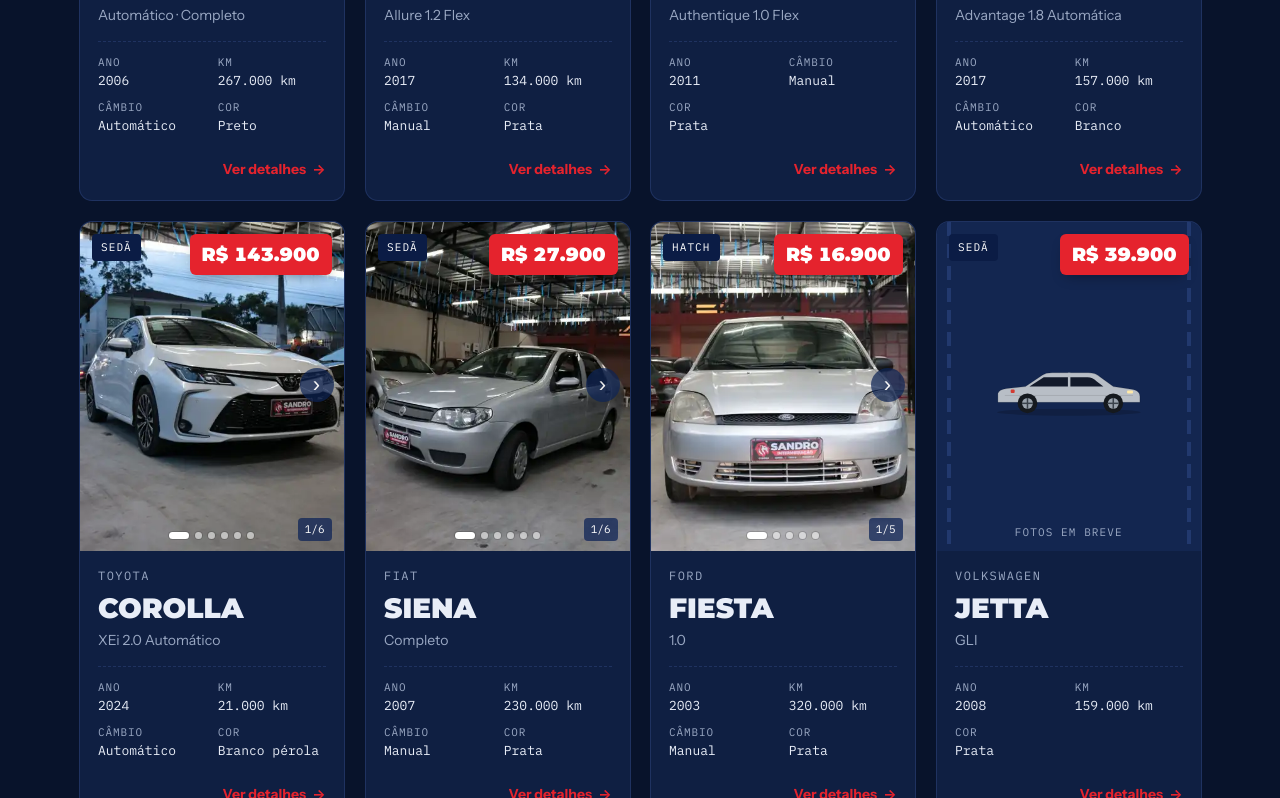
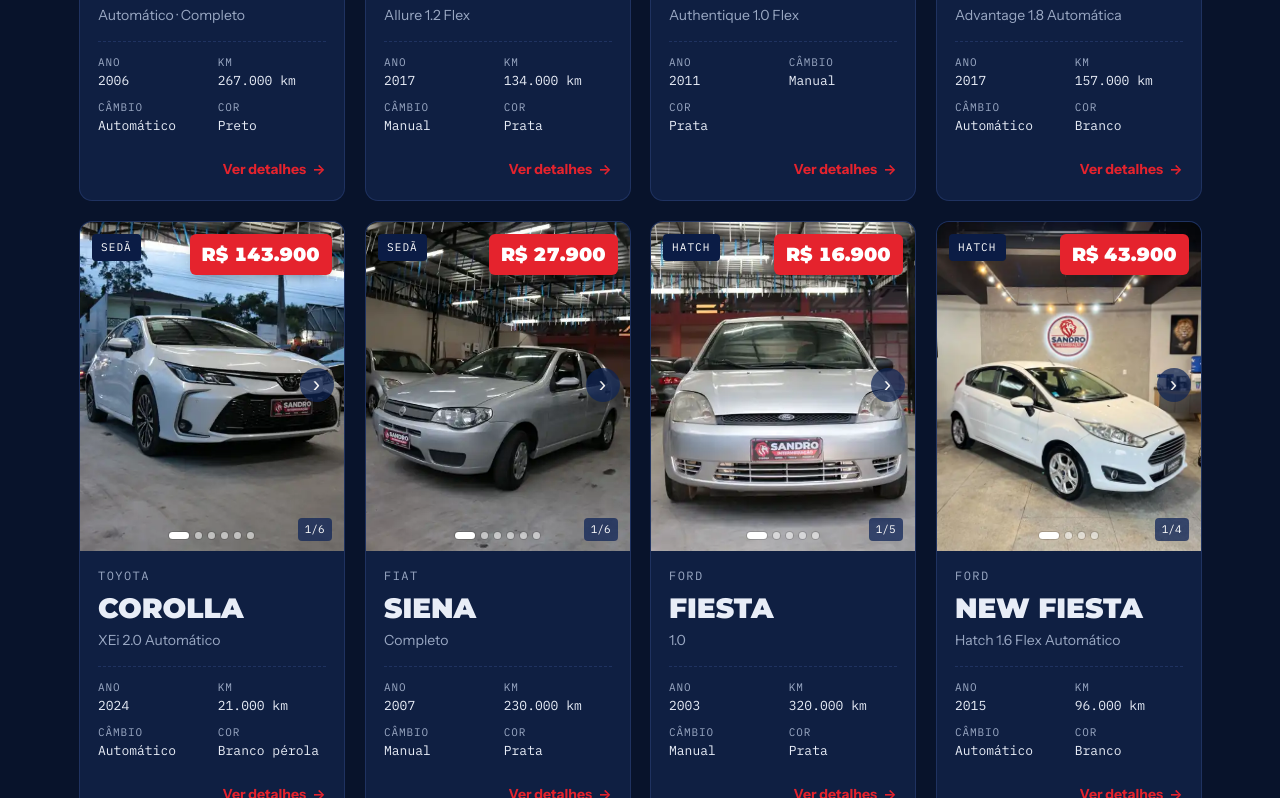
Before and after one commit to mrr-svg/sandrointermediacao, a plain HTML site: page index.html in a window 1280 px wide. Shown: the part 2002-2800 px from the top of the page. Drawn offline with Linux system fonts and the light colour scheme.

Commit message:
Adiciona New Fiesta 1.6 automático e Citroën C3 Tendance
Co-Authored-By: Claude Opus 5.5 <noreply@anthropic.com>
Claude-Session: https://claude.ai/code/session_01Ebmg5KrFAMJPcXewfJN8UV

```diff
--- a/index.html
+++ b/index.html
@@ -412,6 +412,14 @@ dialog::backdrop{background:rgba(5,12,30,.7);backdrop-filter:blur(3px)}
 const WHATS = "5547991472823";
 
 const CARS = [
+  {id:"newfiesta", make:"Ford", model:"New Fiesta", ver:"Hatch 1.6 Flex Automático", type:"Hatch", shape:"hatch", color:"#f2f3f5", colorName:"Branco",
+   year:"2015", y:2015, km:96000, cambio:"Automático", comb:"Flex", portas:4, price:43900,
+   opts:["Sem leilão/sinistro","Câmbio automático","Ar-condicionado","Sensor de estacionamento","Volante com comandos de som","Painel digital e analógico","Direção hidráulica","Vidros elétricos","Rodas de liga leve","Faróis de milha","Desembaçador traseiro","Manual e chave cópia"],
+   fotos:["fotos/newfiesta-1.webp","fotos/newfiesta-2.webp","fotos/newfiesta-3.webp","fotos/newfiesta-4.webp"]},
+  {id:"c3", make:"Citroën", model:"C3", ver:"Tendance 1.5 Flex", type:"Hatch", shape:"hatch", color:"#b8bec6", colorName:"Prata",
+   year:"2014", y:2014, km:93000, cambio:"Manual", comb:"Flex", portas:4, price:40900,
+   opts:["Sem leilão/sinistro","Teto panorâmico","Ar-condicionado","Direção elétrica","Vidros elétricos nas 4 portas","Painel digital","Rádio/CD Bluetooth","Rodas de liga leve","Faróis de milha","Desembaçador e limpador traseiro"],
+   fotos:["fotos/c3-1.webp","fotos/c3-2.webp","fotos/c3-3.webp","fotos/c3-4.webp"]},
   {id:"p208", make:"Peugeot", model:"208", ver:"Allure 1.2 Flex", type:"Hatch", shape:"hatch", color:"#b8bec6", colorName:"Prata",
    year:"2017", y:2017, km:134000, cambio:"Manual", comb:"Flex", portas:4, price:48900,
    opts:["Sem leilão/sinistro","Central multimídia","Teto panorâmico","Ar-condicionado digital","Sensor de estacionamento","Volante multifuncional","Painel digital e analógico","Direção elétrica","Vidros elétricos nas 4 portas","Rodas de liga leve","Faróis de milha","Desembaçador traseiro","Manual e chave reserva","4 pneus bons"],
```
Also changed, not shown: fotos/c3-1.webp (added), fotos/c3-2.webp (added), fotos/c3-3.webp (added), fotos/c3-4.webp (added), fotos/newfiesta-1.webp (added), fotos/newfiesta-2.webp (added), fotos/newfiesta-3.webp (added), fotos/newfiesta-4.webp (added).
